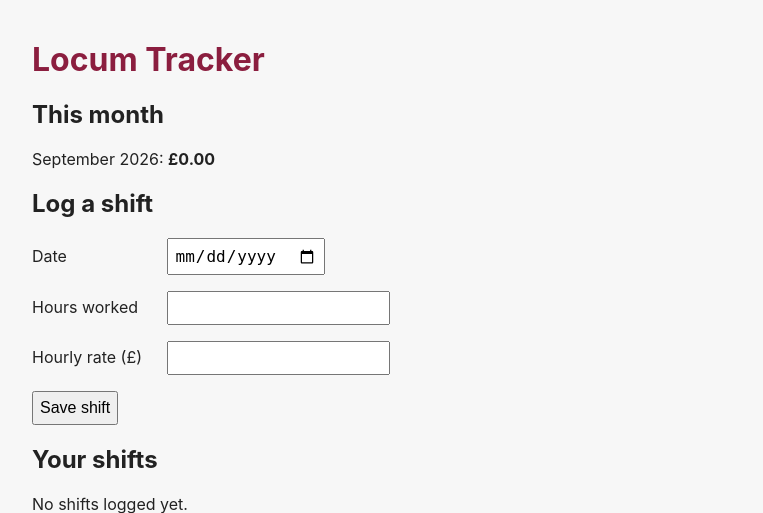
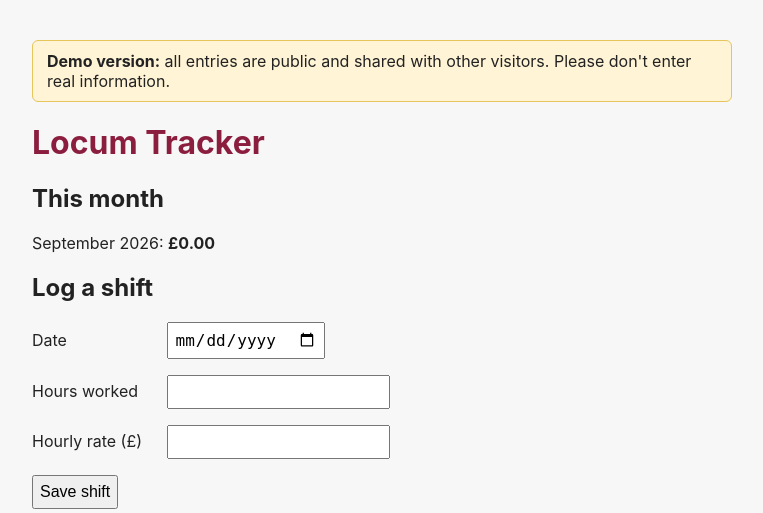
Before and after one commit to nchotai1000-prog/Locum-App-V1, a Flask app: page / in a window 1280 px wide. Shown: the top 513 px of the page, without its empty margins (258-1021 px from the left). Run offline with Flask 3, Linux system fonts and the light colour scheme; data that the repository does not hold is empty.

Commit message:
Add demo banner warning that entries are public

```diff
--- a/static/style.css
+++ b/static/style.css
@@ -38,3 +38,10 @@ td {
     text-align: left;
     border-bottom: 1px solid #ddd;
 }
+
+.demo-banner {
+    background-color: #fff4d6;
+    border: 1px solid #e6c65c;
+    border-radius: 6px;
+    padding: 10px 14px;
+}
--- a/templates/index.html
+++ b/templates/index.html
@@ -7,12 +7,17 @@
     <link rel="stylesheet" href="{{ url_for('static', filename='style.css') }}">
 </head>
 <body>
+    <p class="demo-banner">
+        <strong>Demo version:</strong> all entries are public and shared with other visitors.
+        Please don't enter real information.
+    </p>
+
     <h1>Locum Tracker</h1>
 
     <h2>This month</h2>
     <p>{{ month_name }}: <strong>£{{ "%.2f"|format(month_total) }}</strong></p>
 
-     <h2>Log a shift</h2>
+    <h2>Log a shift</h2>
     <form method="post" action="/add">
         <p>
             <label for="shift_date">Date</label>
@@ -29,7 +34,7 @@
         <button type="submit">Save shift</button>
     </form>
 
-        <h2>Your shifts</h2>
+    <h2>Your shifts</h2>
     {% if shifts %}
     <table>
         <thead>
```
